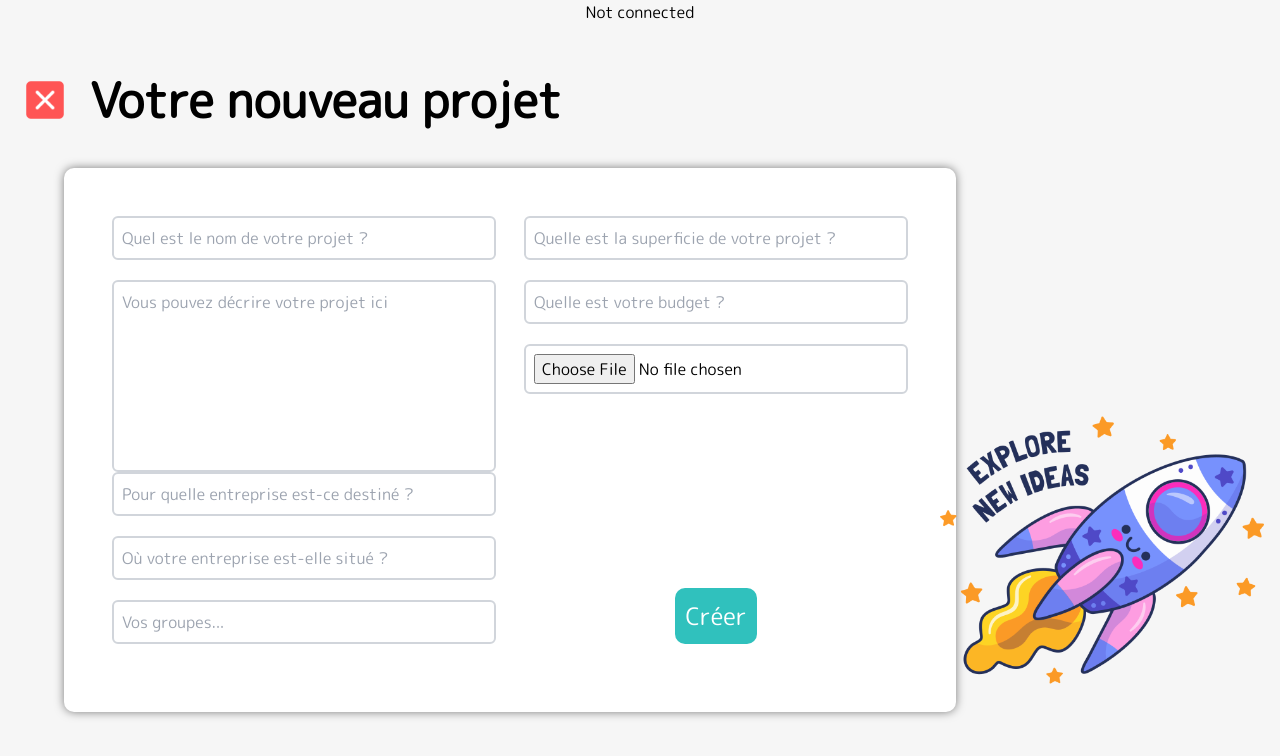
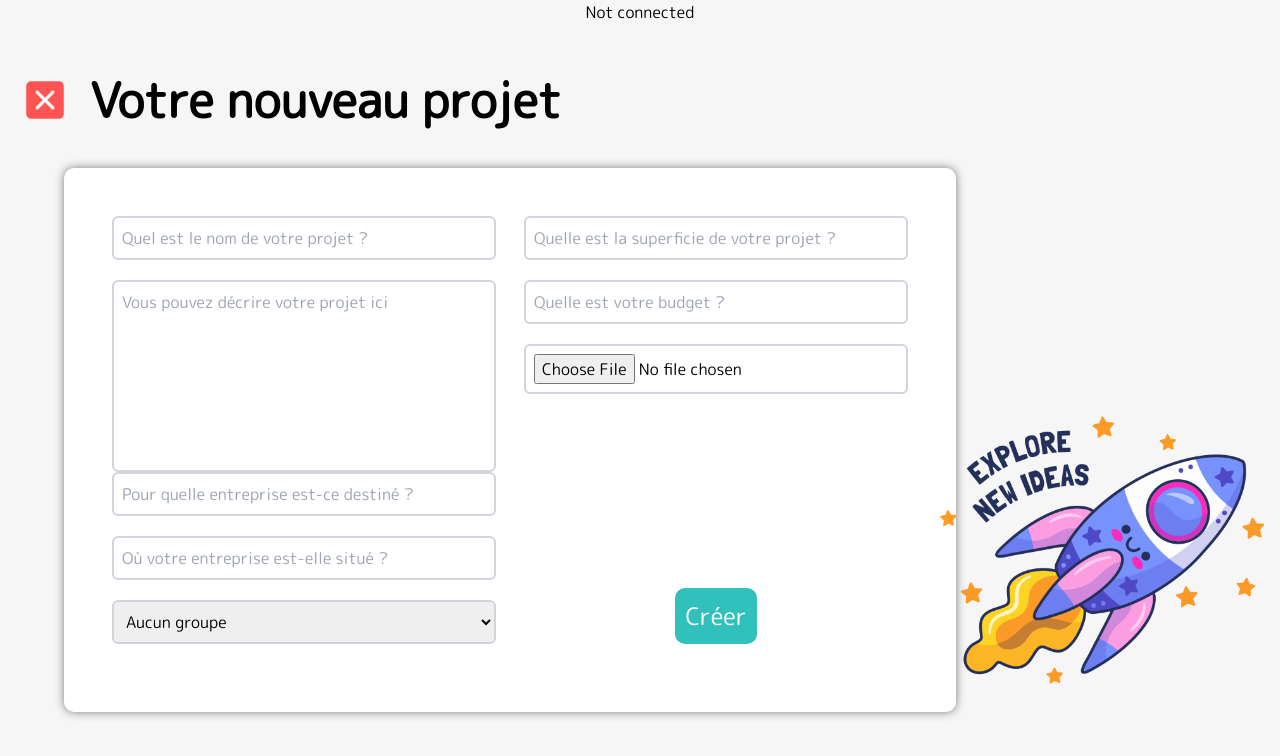
Before and after one commit to TristanHourtoulle/Moduloop-TristanHourtoulle, a Next.js app: page /pages/projects/create in a window 1280 px wide. Shown: the top 756 px of the page. Built offline with nearby package versions, Linux system fonts and the light colour scheme; no server answers.

Commit message:
feat: add dropdown list to the group selection

```diff
--- a/app/pages/projects/create/page.tsx
+++ b/app/pages/projects/create/page.tsx
@@ -1,11 +1,17 @@
 "use client"
 
-import React from 'react'
+import React, {useState, useEffect} from 'react'
 import { TitleType } from '@models/Title'
 import { Title } from '@components/Title'
 import Image from 'next/image'
 
 function page() {
+
+    const [createGroup, setCreateGroup] = useState(false);
+
+    const handleGroupChange = (e: React.ChangeEvent<HTMLSelectElement>) => {
+        setCreateGroup(e.target.value === "-1" ? true : false)
+    }
 
     const handleSubmit = async (e: React.FormEvent<HTMLFormElement>) => {
         alert("Hello")
@@ -72,14 +78,53 @@ function page() {
 
                                 <div className='flex items-center justify-center mb-5'>
                                     <label hidden htmlFor="group" className='form-label'>Prénom</label>
-                                    <input
-                                        type="text"
-                                        id="group"
-                                        name="group"
-                                        placeholder="Vos groupes..."
-                                        className="border-2 border-gray-300 p-2 rounded-md w-full md:w-96 font-sans"
-                                    />
+                                    <select name="group" id="group" className='border-2 border-gray-300 p-2 rounded-md w-full md:w-96 font-sans' required onChange={handleGroupChange}>
+                                        <option value="">Aucun groupe</option>
+                                        <option value="1">Strasbourg</option>
+                                        <option value="2">Paris</option>
+                                        <option value="3">Nice</option>
+                                        <option value="-1">
+                                                Créer un groupe
+                                        </option>
+                                    </select>
+                                    {/* Display only if he wants to create a group */}
                                 </div>
+                                {createGroup &&
+                                    <div className=' flex flex-col gap-2 create-group-section'>
+                                        <label hidden htmlFor="group-name" className='form-label'>Prénom</label>
+                                        <input
+                                            type="text"
+                                            id="group-name"
+                                            name="group-name"
+                                            placeholder="Nom du groupe"
+                                            className="border-2 border-blue-400 p-2 rounder-md w-full md:w-48 font-sans"
+                                            required
+                                        />
+                                        <label hidden htmlFor="group-description" className='form-label'>Prénom</label>
+                                        <textarea
+                                            id="group-description"
+                                            name="group-description"
+                                            placeholder="Description du groupe"
+                                            className="border-2 border-blue-400 p-2 rounder-md w-full md:w-48 font-sans large-input"
+                                        />
+                                        <label hidden htmlFor="group-budget" className='form-label'>Prénom</label>
+                                        <input
+                                            type="text"
+                                            id="group-budget"
+                                            name="group-budget"
+                                            placeholder="Budget de votre groupe"
+                                            className="border-2 border-blue-400 p-2 rounder-md w-full md:w-48 font-sans"
+                                        />
+                                        <label hidden htmlFor="group-image" className='form-label'>Prénom</label>
+                                        <input
+                                            type="file"
+                                            id="group-image"
+                                            name="group-image"
+                                            placeholder="Ajoutez une image"
+                                            className="border-2 border-blue-400 p-2 rounder-md w-full md:w-48 font-sans"
+                                        />
+                                    </div>
+                                }
                             </div>
                             <div className='md:hidden ml-auto mr-auto' style={{ borderLeft: '1px solid black', height: '100%', alignSelf: 'center' }}></div>
                             <div className='flex flex-col md:w-1/2'>
--- a/app/styles/globals.css
+++ b/app/styles/globals.css
@@ -399,3 +399,6 @@ body {
   opacity: 0.85;
   margin-right: 5%; /* Aligner l'image par rapport au coin en bas à droite */
 }
+
+.option-create-group {
+}
```
